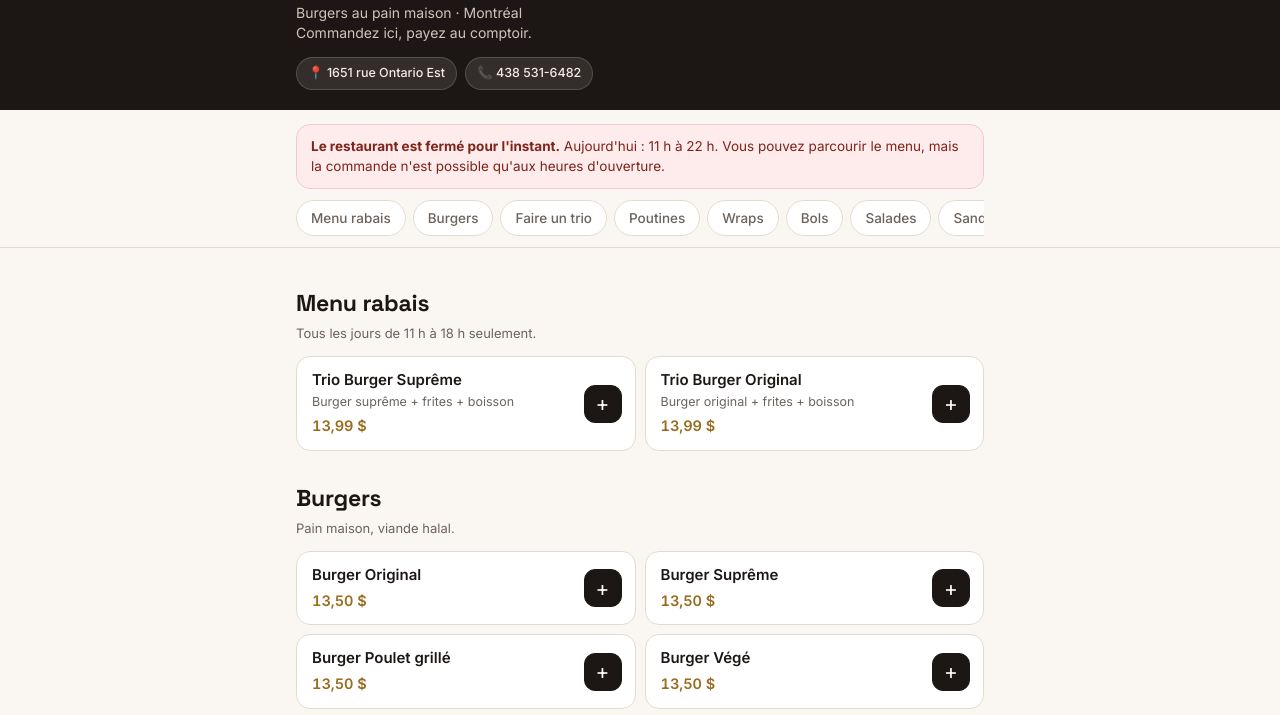
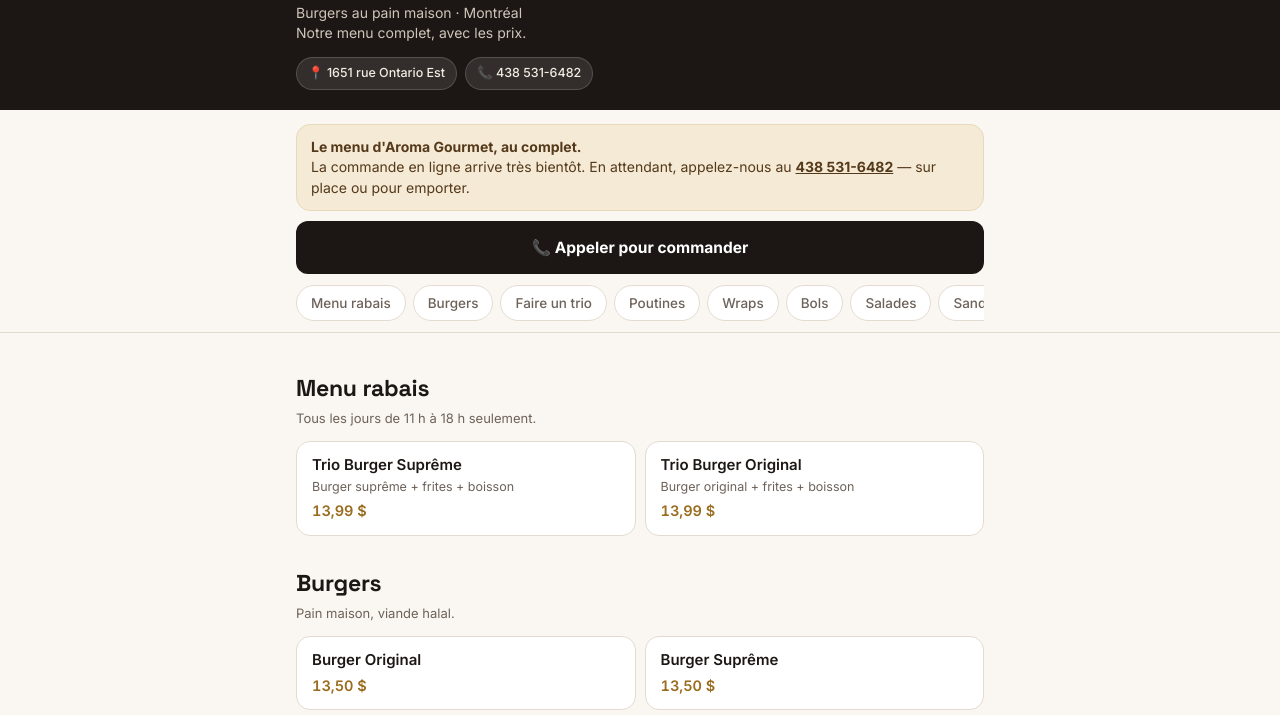
Before and after one commit to AzureMuse/aroma-gourmet, a plain HTML site: page index.html in a window 1280 px wide. Shown: the part 63-778 px from the top of the page. Drawn offline with Linux system fonts and the light colour scheme.

Commit message:
Ajouter un interrupteur ordersEnabled
false : la page affiche le menu et les prix sans panier ni commande,
avec un bandeau et un bouton d appel. true : page de commande complete.
Permet de publier la meme adresse avant que le restaurant soit branche.

Co-Authored-By: Claude Opus 5 <noreply@anthropic.com>
Claude-Session: https://claude.ai/code/session_01MP9H1hdupdf5EL2RmLDyyM

```diff
--- a/index.html
+++ b/index.html
@@ -47,6 +47,11 @@ button{font:inherit;color:inherit;cursor:pointer}
 .status{margin-top:14px;border-radius:var(--r);padding:12px 14px;font-size:13.5px;line-height:1.45;border:1px solid}
 .status.open{background:var(--green-soft);border-color:#c7e0d3;color:#1e4d38}
 .status.closed{background:#fdeceb;border-color:#f3c9c5;color:#7d241b}
+.status.soon{background:var(--gold-soft);border-color:#e9d9bb;color:#54391a;font-size:14px}
+.status.soon a{color:#54391a;font-weight:700}
+.callbtn{display:block;margin-top:10px;background:var(--ink);color:#fff;text-align:center;
+  text-decoration:none;font-weight:700;font-size:15.5px;padding:15px;border-radius:12px}
+.callbtn:hover{opacity:.88}
 
 /* ---------- Category nav ---------- */
 .navbar{position:sticky;top:0;z-index:30;background:rgba(250,247,242,.94);backdrop-filter:blur(10px);border-bottom:1px solid var(--line)}
@@ -166,6 +171,12 @@ footer a{color:var(--gold);text-decoration:none;font-weight:600}
      ========================================================= -->
 <script>
 const CONFIG = {
+  // INTERRUPTEUR PRINCIPAL.
+  // false : la page montre le menu et les prix, sans panier ni commande.
+  // true  : la même adresse devient une vraie page de commande.
+  // À basculer le jour où le restaurant reçoit bien les notifications.
+  ordersEnabled: false,
+
   // Heures d'ouverture. 0 = dimanche, 1 = lundi … 6 = samedi.
   // null = fermé ce jour-là.
   hours: { 0:["11:00","21:30"],     // dimanche
@@ -469,6 +480,19 @@ function slots(){
 function renderStatus(){
   const box = $("#statusBox");
   const w = todayWindow(new Date());
+
+  // Mode menu seul : un bandeau qui renvoie vers le téléphone.
+  if(!CONFIG.ordersEnabled){
+    box.innerHTML = '<div class="status soon">' +
+      '<b>Le menu d\'Aroma Gourmet, au complet.</b><br>' +
+      'La commande en ligne arrive très bientôt. En attendant, appelez-nous au ' +
+      '<a href="tel:+1' + CONFIG.tel + '">' + CONFIG.telDisplay + '</a> — ' +
+      'sur place ou pour emporter.' +
+      '</div>' +
+      '<a class="callbtn" href="tel:+1' + CONFIG.tel + '">📞 Appeler pour commander</a>';
+    return;
+  }
+
   if(isOpenNow()){
     const sl = slots();
     box.innerHTML = '<div class="status open"><b>Ouvert maintenant.</b> ' +
@@ -514,6 +538,8 @@ function renderMenu(){
 function paintItem(key){
   const slot = document.querySelector('[data-act="' + key + '"]');
   if(!slot) return;
+  // Menu seul : aucun bouton d'ajout.
+  if(!CONFIG.ordersEnabled){ slot.innerHTML = ""; return; }
   const q = cart.get(key) || 0;
   const [cid, i] = key.split(":");
   const row = document.getElementById("it-" + cid + "-" + i);
@@ -532,7 +558,7 @@ function paintItem(key){
 
 function renderBar(){
   const n = count();
-  $("#bar").hidden = n === 0;
+  $("#bar").hidden = !CONFIG.ordersEnabled || n === 0;
   $("#barCount").textContent = n === 1 ? "1 article" : n + " articles";
   $("#barTotal").textContent = money(subtotal());
 }
@@ -799,6 +825,12 @@ document.addEventListener("submit", async e => {
 document.addEventListener("keydown", e => { if(e.key === "Escape" && !$("#sheet").hidden) closeSheet(); });
 
 /* ================= Démarrage ================= */
+// Le texte d'accroche change selon le mode.
+if(!CONFIG.ordersEnabled){
+  document.querySelector(".tagline").innerHTML =
+    "Burgers au pain maison · Montréal<br>Notre menu complet, avec les prix.";
+}
+
 $("#mapsLink").href = CONFIG.maps;
 $("#telLink").href = "tel:+1" + CONFIG.tel;
 $("#telLink2").href = "tel:+1" + CONFIG.tel;
```
